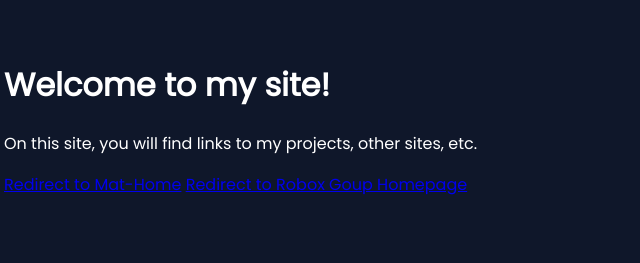
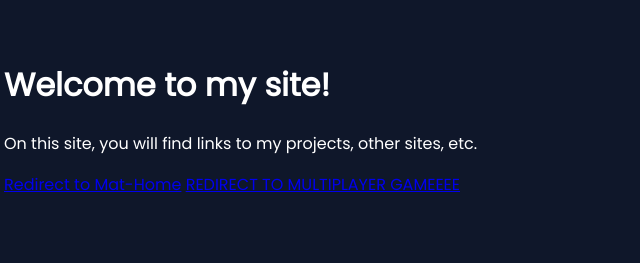
Before and after one commit to MatButBETTER/Main, a plain HTML site: page index.html in a window 1280 px wide. Shown: the top 263 px of the page, 36-676 px from the left. Drawn offline with Linux system fonts and the light colour scheme.

Commit message:
Update links in index.html

```diff
--- a/index.html
+++ b/index.html
@@ -45,7 +45,8 @@
         other sites, etc.
     </p>
     <a href="https://matbutbetter.github.io/Mat-Home/">Redirect to Mat-Home</a>
-    <a href="https://www.matbutbetter.com/RoboxGoupHome.html">Redirect to Robox Goup Homepage</a>
+
+    <a href="https://www.matbutbetter.com/game1.html">REDIRECT TO MULTIPLAYER GAMEEEE</a>
    </header>
 
 <footer>
```
